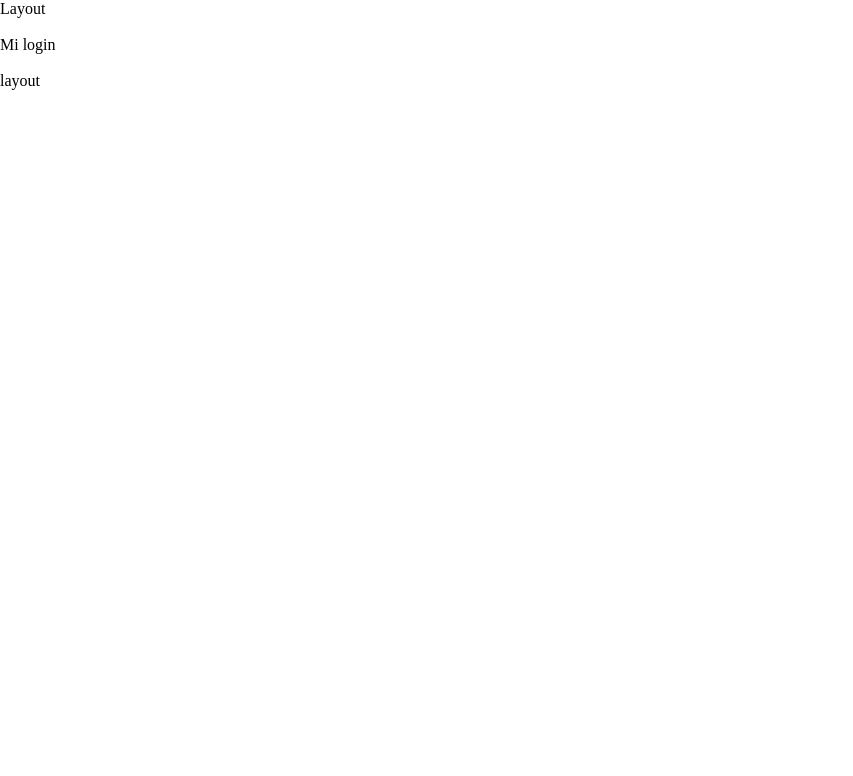
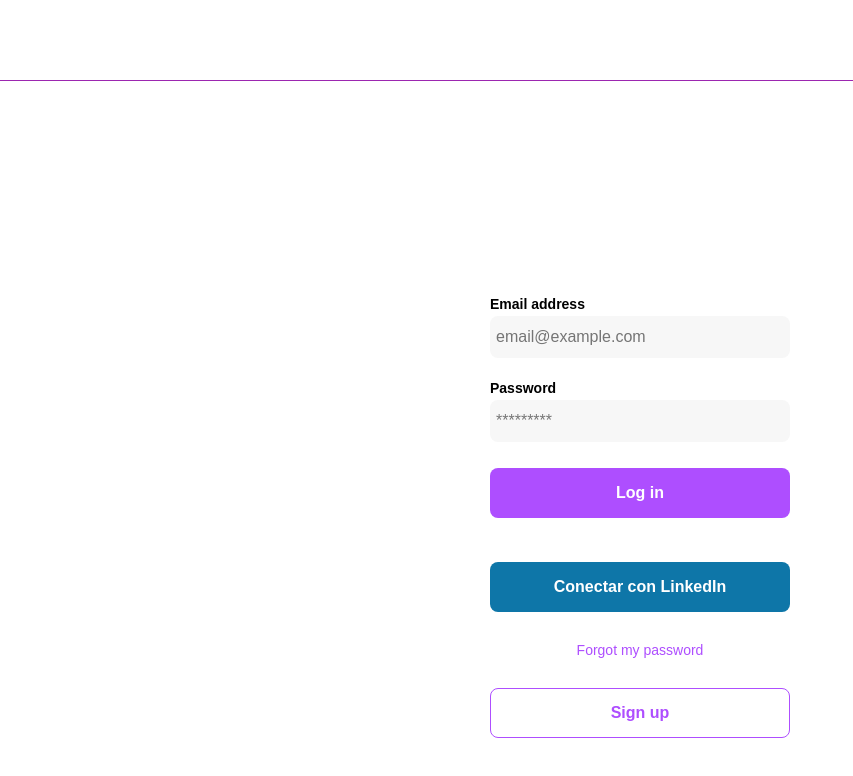
Before and after one commit to AngAven/mf-social-media-test, a React app: page /login in a window 1280 px wide. Shown: the top 776 px of the page, without its empty margins (0-853 px from the left). Built offline with nearby package versions, Linux system fonts and the light colour scheme.

Commit message:
I am trying to put the header in the layout :D

```diff
--- /dev/null
+++ b/src/components/Header/Header.js
@@ -0,0 +1,31 @@
+import PropTypes from 'prop-types';
+
+import { Button, Container } from '@mui/material';
+
+import { Logotype } from '../Logotype/Logotype';
+
+import { HeaderContent, BtnGroup } from './Header.styles';
+
+const Header = ({ onClickLogin, onClickSignup, isLogged, children }) => {
+  return (
+    <HeaderContent>
+      <Container>
+       <Logotype width={140} />
+      </Container>
+    </HeaderContent>
+  );
+};
+
+Header.propTypes = {
+  children: PropTypes.node,
+  isLogged: PropTypes.bool,
+  onClickLogin: PropTypes.func.isRequired,
+  onClickSignup: PropTypes.func.isRequired,
+};
+
+Header.defaultProps = {
+  isLogged: false,
+  children: null,
+};
+
+export default Header;
--- /dev/null
+++ b/src/components/Header/Header.styles.js
@@ -0,0 +1,28 @@
+import { styled } from '@mui/material/styles';
+import { css } from '@emotion/react';
+
+export const HeaderContent = styled('header')(
+  ({ theme }) => css`
+    align-items: center;
+    border-bottom: 1px solid ${theme.palette.secondary.main};
+    display: flex;
+    height: 80px;
+    width: 100%;
+    img {
+      width: 110px;
+    }
+    .MuiContainer-root {
+      align-items: center;
+      display: flex;
+      justify-content: space-between;
+    }
+  `,
+);
+
+export const BtnGroup = styled('div')`
+  display: inline-flex;
+  gap: 1rem;
+  @media (max-width: 767px) {
+    display: none;
+  }
+`;
--- a/src/containers/Layout.jsx
+++ b/src/containers/Layout.jsx
@@ -1,14 +1,32 @@
 import React from 'react'
+import { HeaderContent, BtnGroup } from '../components/Header/Header.styles';
+import { Button, Container } from '@mui/material';
+import {Logotype} from '../components/Logotype/Logotype.js'
 
 const Layout = ({children}) => {
   return (
     <div className="Layout">
-      Layout
+       <HeaderContent>
+      <Container>
+       {/*  <Logotype width={140} /> */}
+        {/* {!isLogged && (
+          <BtnGroup>
+            <Button variant="outlined" size="large" onClick={onClickLogin} type="button">
+              Login
+            </Button>
+            <Button variant="contained" size="large" onClick={onClickSignup} type="button">
+              Sign Up
+            </Button>
+          </BtnGroup>
+        )}
+        {isLogged && children} */}
+      </Container>
+    </HeaderContent>
+
       <br/>
       <br/>
       {children}
       <br/>
-      layout
     </div>
   )
 }
--- a/src/pages/Login.jsx
+++ b/src/pages/Login.jsx
@@ -5,8 +5,25 @@
 const Login = () => {
   return (
     <div className="login">
-       Mi login
+      <div className="form-container">
+
+        <form action="/" className="form">
+          <label htmlFor="email" className="label">Email address</label>
+          <input type="text" id="email" placeholder="email@example.com" className="input input-email" />
+
+          <label htmlFor="password" className="label">Password</label>
+          <input type="password" id="password" placeholder="*********" className="input input-password" />
+
+          <input type="submit" value="Log in" className="primary-button login-button" />
+          <input type="submit" value="Conectar con LinkedIn" className="primary-button login-button-linkedin" />
+
+          <a href="/">Forgot my password</a>
+        </form>
+
+        <button className="secondary-button signup-button">Sign up</button>
+      </div>
     </div>
+
   )
 }
 
--- a/src/styles/_vars.scss
+++ b/src/styles/_vars.scss
@@ -3,7 +3,8 @@
   --black: #000000;
   --very-light-pink: #C7C7C7;
   --text-input-field: #F7F7F7;
-    --hospital-green: #ACD9B2;
+  --gethired: #AE4EFF;
+  --linkedin: #0e76a8;
   --sm: 14px;
   --md: 16px;
   --lg: 18px;
--- a/src/styles/global.css
+++ b/src/styles/global.css
@@ -1,3 +1,4 @@
 body {
     margin: 0;
-}
+    font-family: 'Quicksand', sans-serif;
+  }
--- a/src/styles/pages/Login.scss
+++ b/src/styles/pages/Login.scss
@@ -1 +1,79 @@
 @import 'src/styles/vars';
+
+  .login {
+    width: 100%;
+    height: 100vh;
+    display: grid;
+    place-items: center;
+  }
+  .form-container {
+    display: grid;
+    grid-template-rows: auto 1fr auto;
+    width: 300px;
+  }
+
+  .form {
+    display: flex;
+    flex-direction: column;
+  }
+  .form a {
+    color: var(--gethired);
+    font-size: var(--sm);
+    text-align: center;
+    text-decoration: none;
+    margin-bottom: 30px;
+  }
+  .label {
+    font-size: var(--sm);
+    font-weight: bold;
+    margin-bottom: 4px;
+  }
+  .input {
+    background-color: var(--text-input-field);
+    border: none;
+    border-radius: 8px;
+    height: 30px;
+    font-size: var(--md);
+    padding: 6px;
+    margin-bottom: 12px;
+  }
+  .input-email {
+    margin-bottom: 22px;
+  }
+  .primary-button {
+    background-color: var(--gethired);
+    border-radius: 8px;
+    border: none;
+    color: var(--white);
+    width: 100%;
+    cursor: pointer;
+    font-size: var(--md);
+    font-weight: bold;
+    height: 50px;
+  }
+  .secondary-button {
+    background-color: var(--white);
+    border-radius: 8px;
+    border: 1px solid var(--gethired);
+    color: var(--gethired);
+    width: 100%;
+    cursor: pointer;
+    font-size: var(--md);
+    font-weight: bold;
+    height: 50px;
+  }
+  .login-button {
+    margin-top: 14px;
+    margin-bottom: 30px;
+  }
+
+  .login-button-linkedin {
+    margin-top: 14px;
+    margin-bottom: 30px;
+    background-color: var(--linkedin);
+  }
+  @media (max-width: 640px) {
+    .logo {
+      display: block;
+    }
+  }
```
Also changed, not shown: src/components/Logotype/Logotype.js (added, +22 -0 lines). Lines whose indentation alone changed are shown as unchanged.
